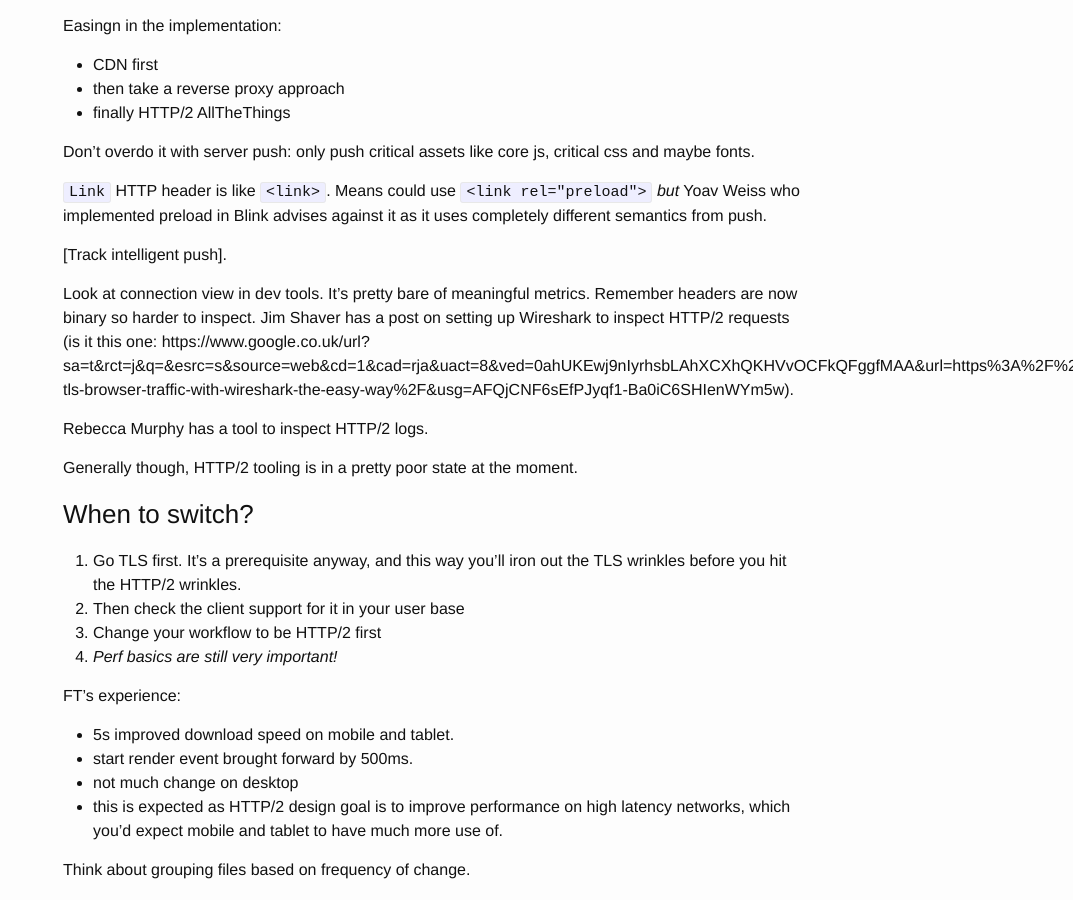
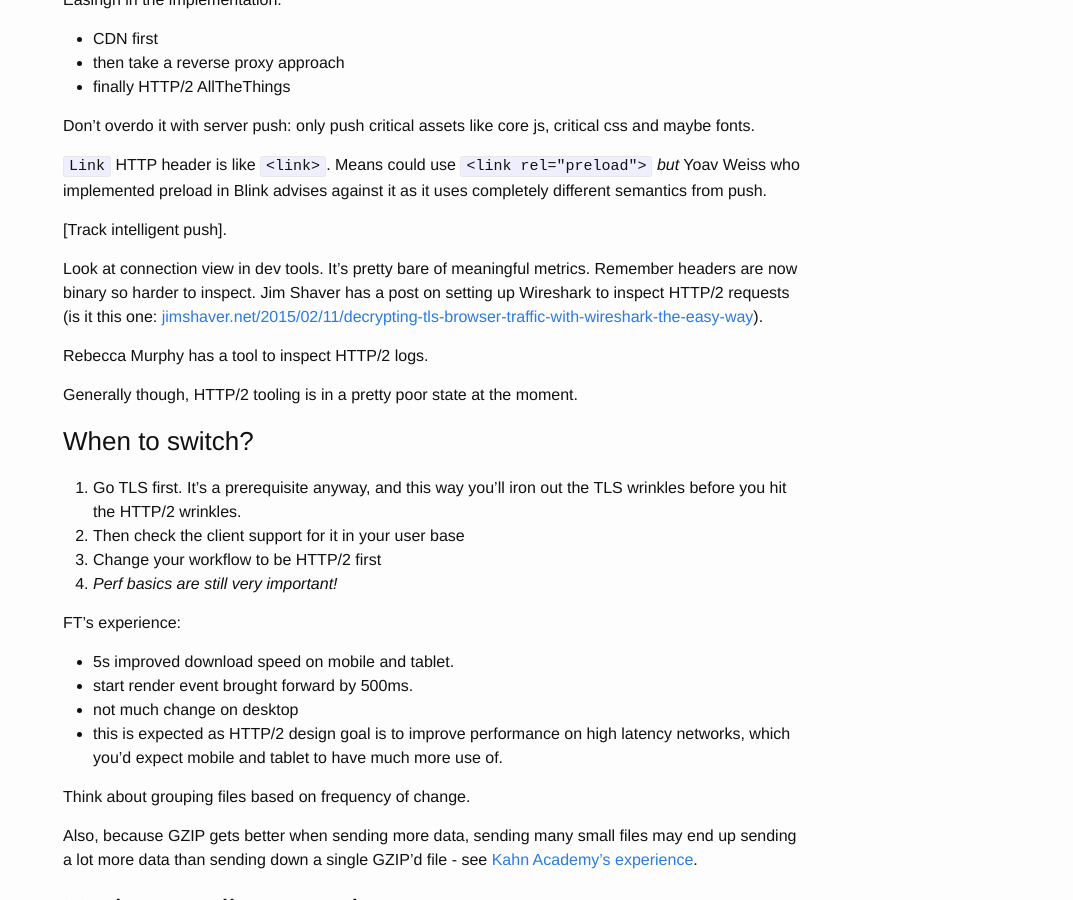
Before and after one commit to davidcmoulton/decodeuri, a Jekyll site: the page built from _posts/2016-03-18-smashing-conference-2016-day-1.md, in a window 1280 px wide and 900 px high, scrolled down 6098 px. Shown: the whole window, without its empty margins (207-1280 px from the left). Built offline with Jekyll 4.4.1, drawn with Linux system fonts in a browser that asks for light colours; some of the changed lines change nothing that is shown; some of the changed text lies outside the part shown.

Commit message:
Fixed overly long lines

````diff
--- a/_posts/2016-03-18-smashing-conference-2016-day-1.md
+++ b/_posts/2016-03-18-smashing-conference-2016-day-1.md
@@ -130,7 +130,7 @@ Which embedding mechanism to use? Depends on the answers to the questions:
 </object>
 ```
 
-To get at the SVG DOM from an SVG loaded by `<object>`, use `document.getElementById('mySvgObjectEmbedder').contentDocument`.
+To get at the SVG DOM from an SVG loaded by `<object>`, use `[object_el].contentDocument`.
 
 Don't optimise after setting up animations: they will almost certainly break.
 
@@ -218,7 +218,7 @@ Don't overdo it with server push: only push critical assets like core js, critic
 
 [Track intelligent push].
 
-Look at connection view in dev tools. It's pretty bare of meaningful metrics. Remember headers are now binary so harder to inspect. Jim Shaver has a post on setting up Wireshark to inspect HTTP/2 requests (is it this one: https://www.google.co.uk/url?sa=t&rct=j&q=&esrc=s&source=web&cd=1&cad=rja&uact=8&ved=0ahUKEwj9nIyrhsbLAhXCXhQKHVvOCFkQFggfMAA&url=https%3A%2F%2Fjimshaver.net%2F2015%2F02%2F11%2Fdecrypting-tls-browser-traffic-with-wireshark-the-easy-way%2F&usg=AFQjCNF6sEfPJyqf1-Ba0iC6SHIenWYm5w).
+Look at connection view in dev tools. It's pretty bare of meaningful metrics. Remember headers are now binary so harder to inspect. Jim Shaver has a post on setting up Wireshark to inspect HTTP/2 requests (is it this one: [jimshaver.net/2015/02/11/decrypting-tls-browser-traffic-with-wireshark-the-easy-way](https://jimshaver.net/2015/02/11/decrypting-tls-browser-traffic-with-wireshark-the-easy-way/)).
 
 Rebecca Murphy has a tool to inspect HTTP/2 logs.
 
````
